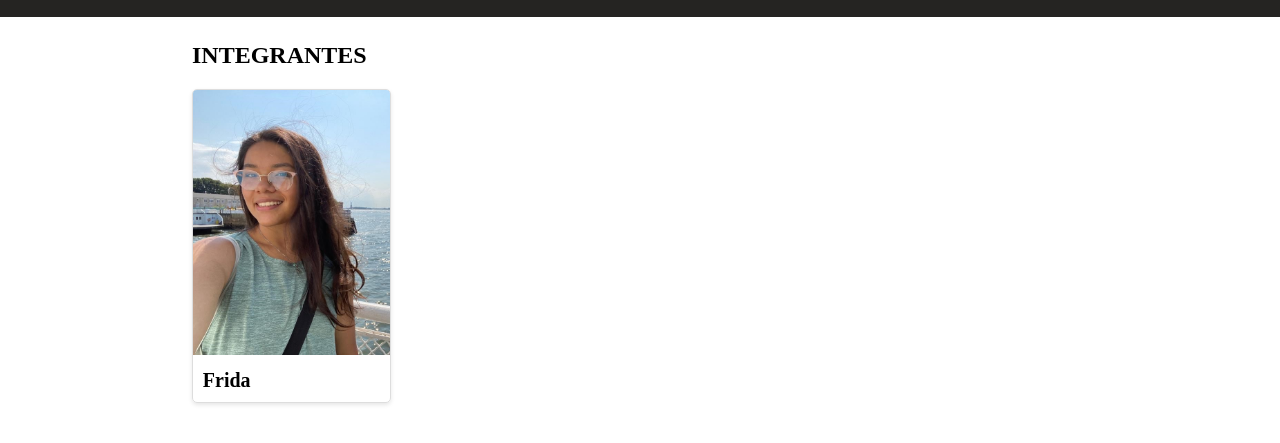
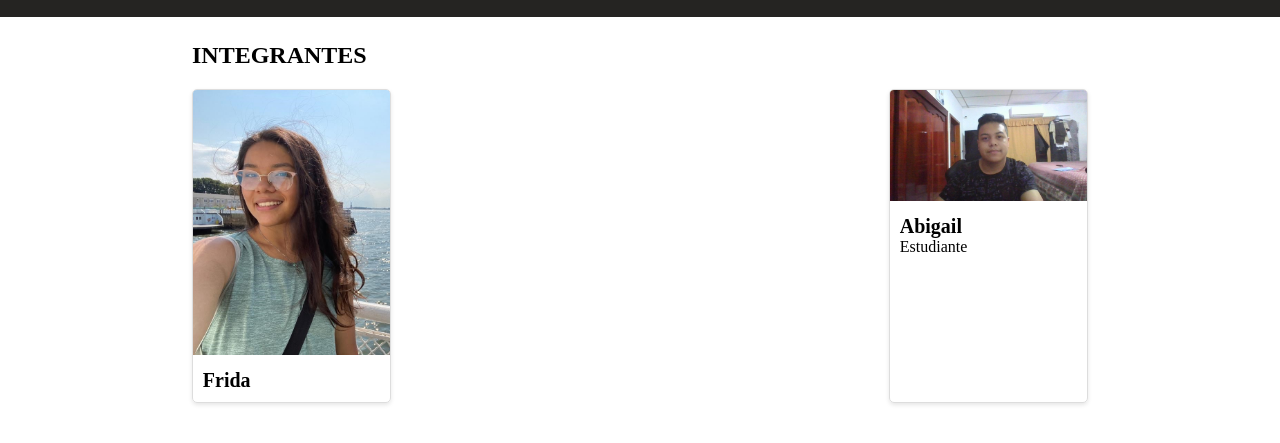
Before and after one commit to aleubeto/curso-de-git, a plain HTML site: page index.html in a window 1280 px wide. Shown: the part 73-516 px from the top of the page. Drawn offline with Linux system fonts and the light colour scheme.

Commit message:
Tarjeta de alumno

```diff
--- a/index.html
+++ b/index.html
@@ -33,6 +33,15 @@
                     <h3>Frida</h3>
                 </div>
             </div>
+            <div class="card">
+                <div class="image">
+                    <img src="img/abi.jpg">
+                </div>
+                <div class="card-content">
+                    <h3>Abigail</h3>
+                    <p3>Estudiante</p3>
+                </div>
+            </div>
         </div>
     </div>
 </body>
```
Also changed, not shown: img/Abi.jpg (added).
